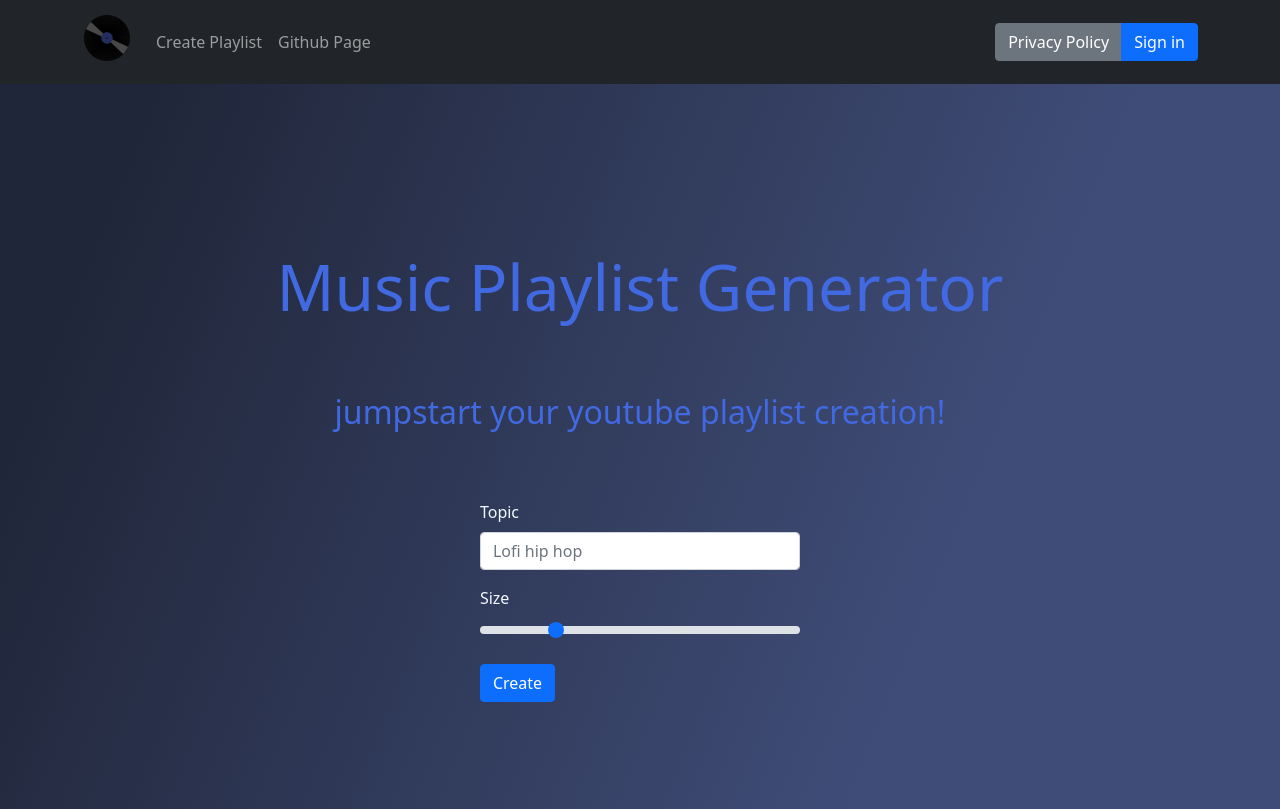
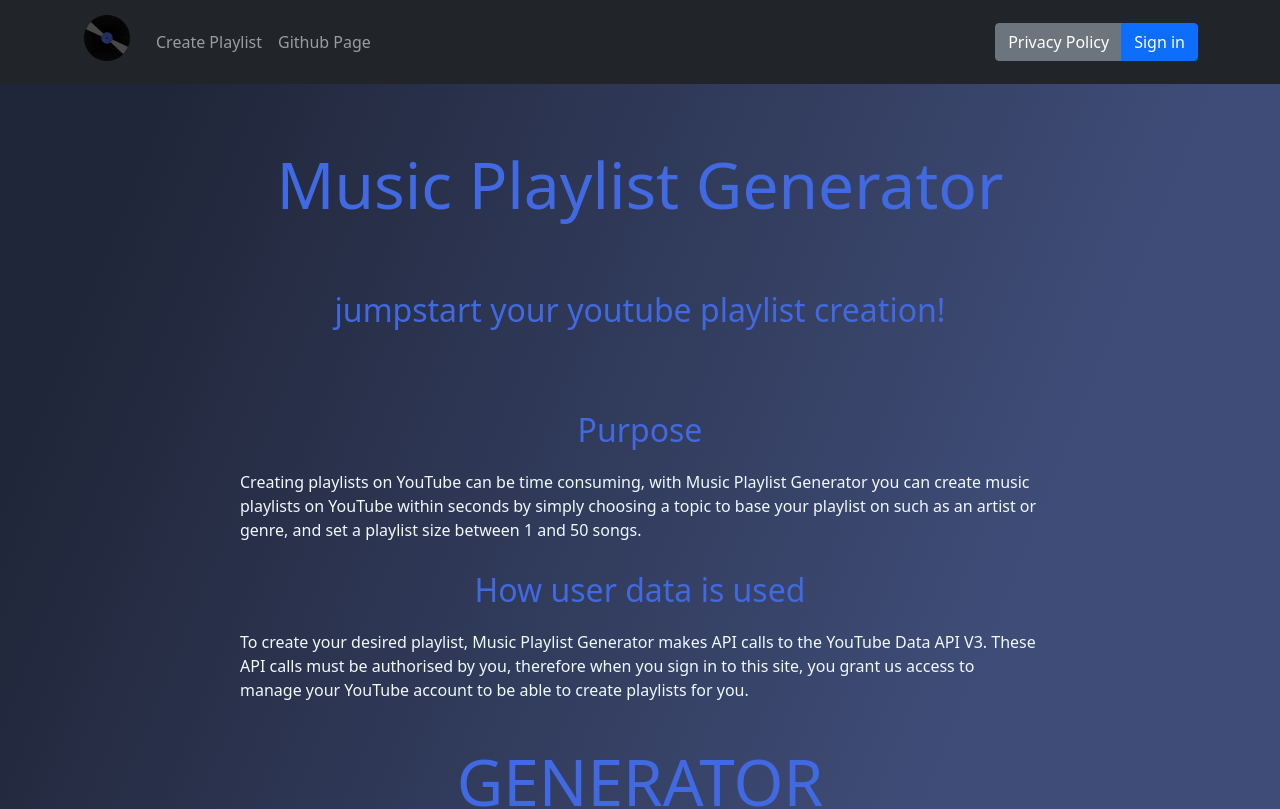
Before and after one commit to P0u4a/Playlist-Generator, a Next.js app: page / in a window 1280 px wide. Shown: the top 809 px of the page. Built offline with nearby package versions, Linux system fonts and the light colour scheme; no server answers.

Commit message:
Improve home page

```diff
--- /dev/null
+++ b/components/landing-page.js
@@ -0,0 +1,25 @@
+import styles from '../styles/Home.module.css';
+
+export default function LandingPage() {
+  return (
+    <div className={styles.grid}>
+
+      <h1 className={styles.headings}>Purpose</h1>
+      <p style={{ color: '#f0f8ff' }}>
+        Creating playlists on YouTube can be time consuming, with Music Playlist Generator
+        you can create music playlists on YouTube within seconds by simply choosing a topic
+        to base your playlist on such as an artist or genre, and set a playlist size between
+        1 and 50 songs.
+      </p>
+
+      <h1 className={styles.headings}>How user data is used</h1>
+      <p style={{ color: '#f0f8ff' }}>
+        To create your desired playlist, Music Playlist Generator makes API calls to the
+        YouTube Data API V3. These API calls must be authorised by you, therefore when you sign in
+        to this site, you grant us access to manage your YouTube account to be able to create
+        playlists for you.
+      </p>
+
+    </div>
+  );
+}
--- a/pages/index.js
+++ b/pages/index.js
@@ -2,6 +2,7 @@ import Head from 'next/head';
 import styles from '../styles/Home.module.css';
 import Image from 'next/image';
 import Playlistform from './playlistRequest';
+import LandingPage from '../components/landing-page';
 
 export default function Home() {
 
@@ -21,6 +22,9 @@ export default function Home() {
         <p className={styles.description}>
           jumpstart your youtube playlist creation!
         </p>
+
+        <LandingPage />
+
         <div id='form'>
           <Playlistform />
         </div>
--- a/pages/playlistRequest.js
+++ b/pages/playlistRequest.js
@@ -6,6 +6,7 @@ import Slider from '../components/range-slider';
 import Spinner from 'react-bootstrap/Spinner';
 import Container from 'react-bootstrap/Container'
 import { useState } from 'react';
+import styles from '../styles/Home.module.css';
 import { getSession } from 'next-auth/react';
 
 export default function Playlistform() {
@@ -60,6 +61,8 @@ export default function Playlistform() {
 
   return (
     <>
+      <div className={styles.generator}>GENERATOR</div>
+      <br />
       <Container>
         <Form onSubmit={handleSubmit}>
           <Form.Group as={Row} className='mb-3' controlId='topic'>
--- a/styles/Home.module.css
+++ b/styles/Home.module.css
@@ -48,6 +48,28 @@
   color:royalblue;
 }
 
+.headings {
+  line-height: 2;
+  font-size: 2rem;
+  color:royalblue;
+}
+
+.generator {
+  margin: 4rem 0;
+  line-height: 0;
+  font-size: 4rem;
+  color:royalblue;
+}
+
+.grid {
+  display: flex;
+  align-items: center;
+  justify-content: center;
+  flex-wrap: wrap;
+  max-width: 800px;
+}
+
+
 .logo {
   height: 1em;
   margin-left: 0.5rem;
```
